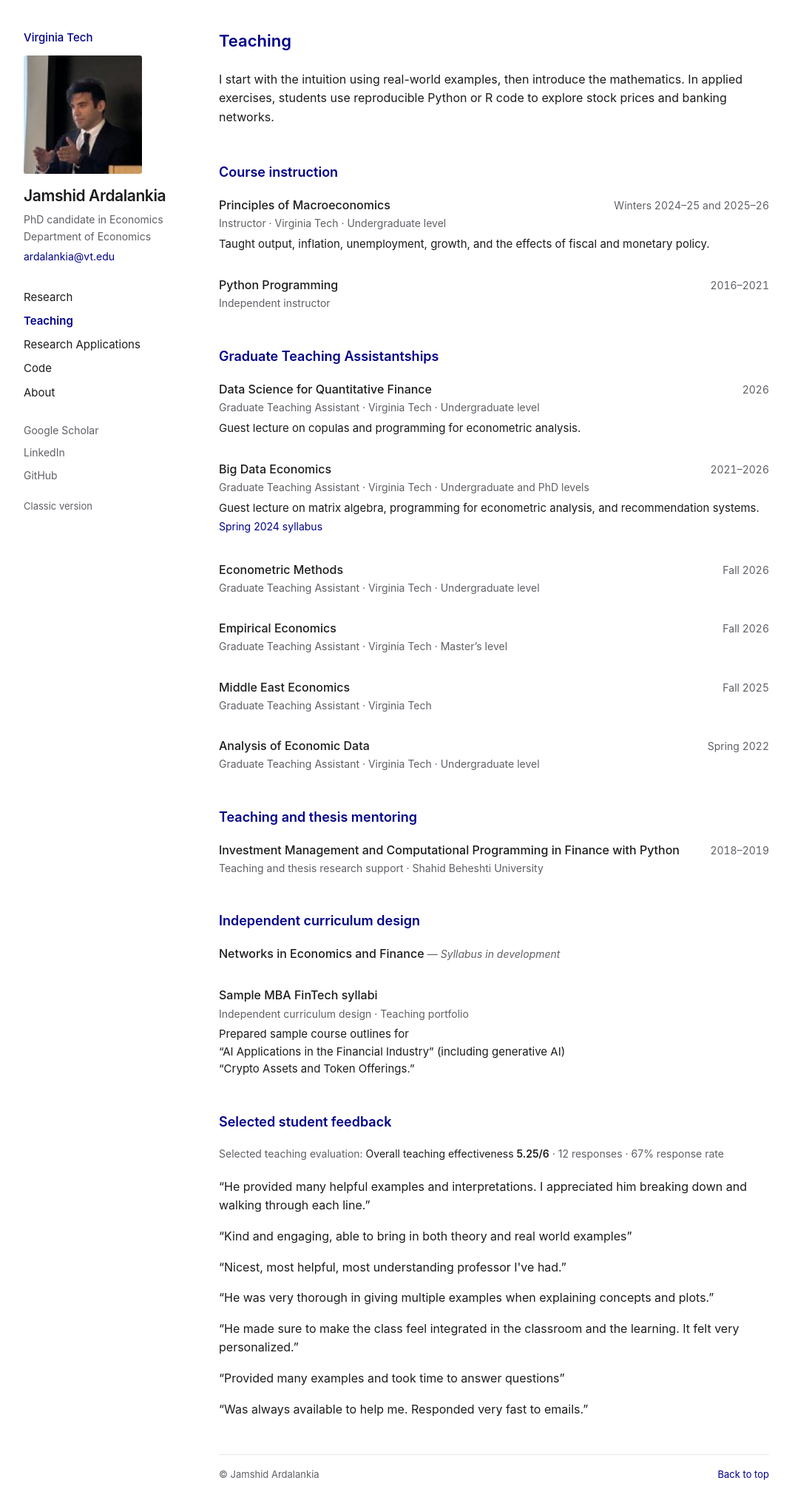
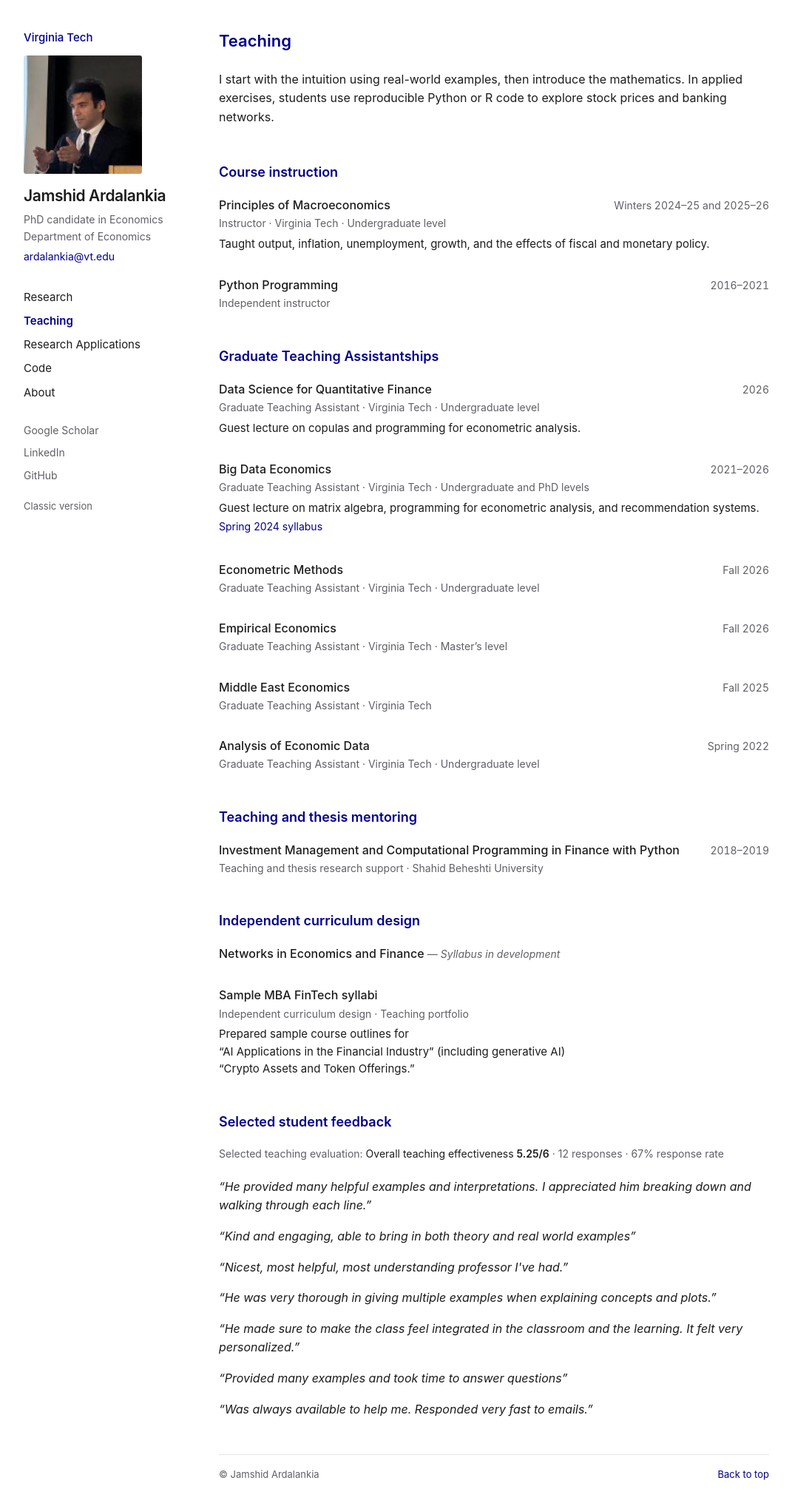
Before and after one commit to jamshidardalankia/jamshidardalankia.github.io, a Jekyll site: the page built from modern/teaching/index.html, in a window 1280 px wide. Shown: the whole page at 74% size, without its empty margins (104-1175 px from the left). Built offline with Jekyll 4.4.1, drawn with Linux system fonts in a browser that asks for light colours.

Commit message:
Italicize selected student feedback quotes

```diff
--- a/modern/about/index.html
+++ b/modern/about/index.html
@@ -12,7 +12,7 @@ layout: academic-page
   <meta http-equiv="Content-Security-Policy" content="script-src 'none'; connect-src 'none'; object-src 'none'; base-uri 'none'; form-action 'none'">
   <title>About | Jamshid Ardalankia</title>
   <link rel="icon" type="image/svg+xml" href="../favicon.svg">
-  <link rel="stylesheet" href="../styles.css?v=0a2f9a9096ed">
+  <link rel="stylesheet" href="../styles.css?v=4ee547bc7dc8">
 </head>
 <body class="modern-site" id="top">
   <a class="skip-link" href="#main">Skip to content</a>
--- a/modern/code/index.html
+++ b/modern/code/index.html
@@ -12,7 +12,7 @@ layout: academic-page
   <meta http-equiv="Content-Security-Policy" content="script-src 'none'; connect-src 'none'; object-src 'none'; base-uri 'none'; form-action 'none'">
   <title>Code | Jamshid Ardalankia</title>
   <link rel="icon" type="image/svg+xml" href="../favicon.svg">
-  <link rel="stylesheet" href="../styles.css?v=0a2f9a9096ed">
+  <link rel="stylesheet" href="../styles.css?v=4ee547bc7dc8">
 </head>
 <body class="modern-site" id="top">
   <a class="skip-link" href="#main">Skip to content</a>
--- a/modern/index.html
+++ b/modern/index.html
@@ -12,7 +12,7 @@ layout: academic-page
   <meta http-equiv="Content-Security-Policy" content="script-src 'none'; connect-src 'none'; object-src 'none'; base-uri 'none'; form-action 'none'">
   <title>Research | Jamshid Ardalankia</title>
   <link rel="icon" type="image/svg+xml" href="./favicon.svg">
-  <link rel="stylesheet" href="./styles.css?v=0a2f9a9096ed">
+  <link rel="stylesheet" href="./styles.css?v=4ee547bc7dc8">
 </head>
 <body class="modern-site" id="top">
   <a class="skip-link" href="#main">Skip to content</a>
--- a/modern/research-applications/index.html
+++ b/modern/research-applications/index.html
@@ -12,7 +12,7 @@ layout: academic-page
   <meta http-equiv="Content-Security-Policy" content="script-src 'none'; connect-src 'none'; object-src 'none'; base-uri 'none'; form-action 'none'">
   <title>Research Applications | Jamshid Ardalankia</title>
   <link rel="icon" type="image/svg+xml" href="../favicon.svg">
-  <link rel="stylesheet" href="../styles.css?v=0a2f9a9096ed">
+  <link rel="stylesheet" href="../styles.css?v=4ee547bc7dc8">
 </head>
 <body class="modern-site" id="top">
   <a class="skip-link" href="#main">Skip to content</a>
--- a/modern/styles.css
+++ b/modern/styles.css
@@ -70,7 +70,7 @@ a:hover { text-decoration: underline; }
 .evaluation-label, .evaluation-meta { color: var(--muted); }
 .evaluation-result strong { font-weight: 600; white-space: nowrap; }
 .student-quotes { margin-top: 1.25rem; }
-.student-quotes blockquote { margin: 0; font-size: 1rem; line-height: 1.6; }
+.student-quotes blockquote { margin: 0; font-size: 1rem; font-style: italic; line-height: 1.6; }
 .student-quotes blockquote + blockquote { margin-top: 1rem; }
 .chapters { margin-top: 2rem; }
 .chapters > .label { color: var(--accent); font-size: 1rem; font-weight: 600; margin-bottom: .8rem; }
--- a/modern/teaching/index.html
+++ b/modern/teaching/index.html
@@ -12,7 +12,7 @@ layout: academic-page
   <meta http-equiv="Content-Security-Policy" content="script-src 'none'; connect-src 'none'; object-src 'none'; base-uri 'none'; form-action 'none'">
   <title>Teaching | Jamshid Ardalankia</title>
   <link rel="icon" type="image/svg+xml" href="../favicon.svg">
-  <link rel="stylesheet" href="../styles.css?v=0a2f9a9096ed">
+  <link rel="stylesheet" href="../styles.css?v=4ee547bc7dc8">
 </head>
 <body class="modern-site" id="top">
   <a class="skip-link" href="#main">Skip to content</a>
```
Also changed, not shown: scripts/modern-layout.md (+1 -1 lines).
